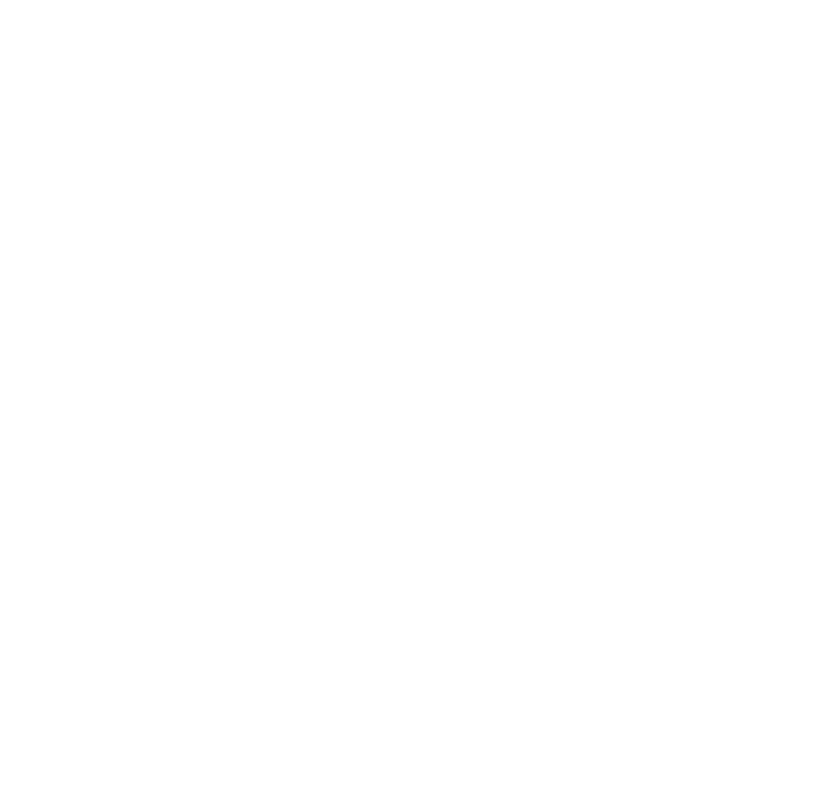
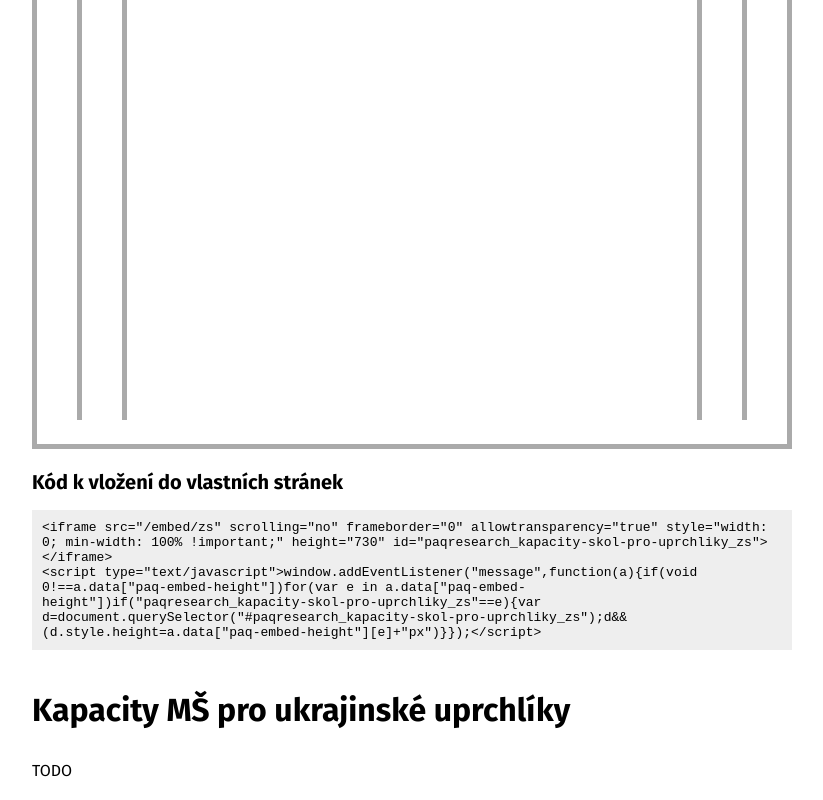
Before and after one commit to paqresearch/kapacity-skol-pro-uprchliky, a Next.js app: page / in a window 1280 px wide. Shown: the part 467-1267 px from the top of the page, without its empty margins (228-1051 px from the left). Before the commit the page ends 800 px from the top, so only its background shows below. Built offline with nearby package versions, Linux system fonts and the light colour scheme.

Commit message:
Simple index

```diff
--- a/src/pages/index.js
+++ b/src/pages/index.js
@@ -1,14 +1,53 @@
 import React from "react";
 
-// import mapConfigs from "../catalogue/mapConfigs";
-// import CatalogueLayout from "../catalogue/components/CatalogueLayout";
 import styles from "../pages_styles/IndexPage.module.scss";
 
-export default function IndexPage() {
+export default function IndexPage({ baseUrl }) {
   return (
-    <div>
-      <h1>Kapacity MŠ a ZŠ pro ukrajinské uprchlíky</h1>
-      <p>TODO: mapy</p>
-    </div>
+    <main className={styles.container}>
+      <h1>Kapacity ZŠ pro ukrajinské uprchlíky</h1>
+
+      <div
+        dangerouslySetInnerHTML={{
+          __html: createEmbedCode(zsMapConfig, baseUrl),
+        }}
+        style={{ border: "5px solid #aaa", padding: "20px" }}
+      ></div>
+
+      <h2>Kód k vložení do vlastních stránek</h2>
+
+      <pre className={styles.pre}>
+        <code>{createEmbedCode(zsMapConfig, baseUrl).trim()}</code>
+      </pre>
+
+      <h1>Kapacity MŠ pro ukrajinské uprchlíky</h1>
+
+      <div>TODO</div>
+    </main>
   );
 }
+
+const zsMapConfig = {
+  embedSrc: "/embed/zs",
+  embedId: "paqresearch_kapacity-skol-pro-uprchliky_zs",
+};
+
+const createEmbedCode = (mapConfig, baseUrl) => {
+  const iframeSrc = baseUrl + mapConfig.embedSrc;
+
+  return `
+<iframe src="${iframeSrc}" scrolling="no" frameborder="0" allowtransparency="true" style="width: 0; min-width: 100% !important;" height="730" id="${mapConfig.embedId}"></iframe>
+<script type="text/javascript">window.addEventListener("message",function(a){if(void 0!==a.data["paq-embed-height"])for(var e in a.data["paq-embed-height"])if("${mapConfig.embedId}"==e){var d=document.querySelector("#${mapConfig.embedId}");d&&(d.style.height=a.data["paq-embed-height"][e]+"px")}});</script>
+  `;
+};
+
+export async function getStaticProps() {
+  return {
+    props: {
+      baseUrl:
+        process.env.NODE_ENV === "production"
+          ? "https://vlki.github.io/paq-ukrajina-mapy"
+          : "",
+    },
+  };
+}
--- a/src/pages_styles/IndexPage.module.scss
+++ b/src/pages_styles/IndexPage.module.scss
@@ -0,0 +1,25 @@
+.container {
+  max-width: 800px;
+  margin: 0 auto;
+  padding: 20px;
+
+  h1 {
+    margin: 40px 0 30px 0;
+    font-size: 32px;
+    line-height: 1.3;
+  }
+
+  h2 {
+    margin: 20px 0 15px 0;
+    font-size: 20px;
+    line-height: 1.3;
+  }
+}
+
+.pre {
+  margin: 0;
+  padding: 10px;
+  background: #eee;
+  white-space: break-spaces;
+  word-break: break-word;
+}
--- a/src/pages_styles/globals.scss
+++ b/src/pages_styles/globals.scss
@@ -3,10 +3,6 @@
   padding: 0;
   margin: 0;
   font-family: Fira Sans, Droid Sans, Helvetica Neue, sans-serif;
-}
-
-body {
-  padding: 20px;
 }
 
 a {
```
